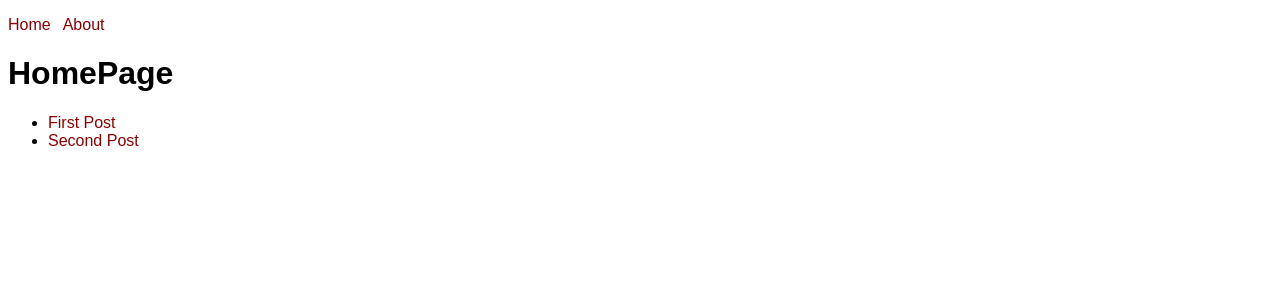
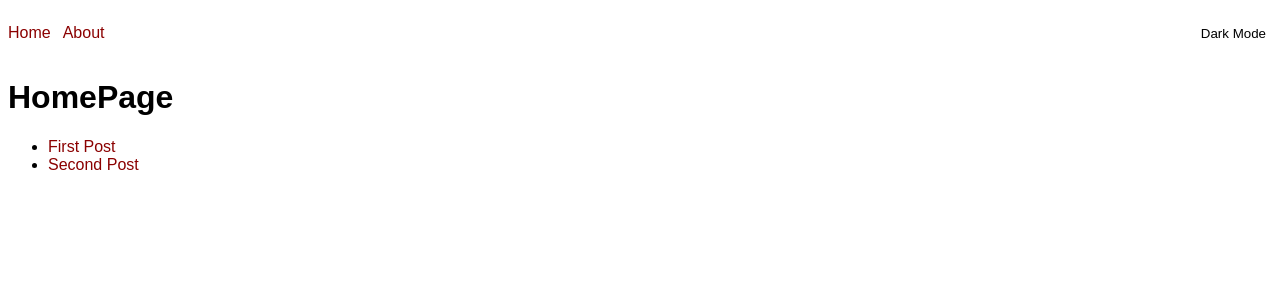
Before and after one commit to tamy-vivas/next-tutorial, a Next.js app in the folder next-blog/: page / in a window 1280 px wide. Shown: the top 300 px of the page. Built offline with nearby package versions, Linux system fonts and the light colour scheme.

Commit message:
feat: ThemeSwitch component

```diff
--- a/next-blog/components/NavBar.js
+++ b/next-blog/components/NavBar.js
@@ -1,4 +1,5 @@
 import Link from "next/link";
+import ThemeSwitch from "./ThemeSwitch";
 
 export const NavBar = () => {
   return (
@@ -11,7 +12,12 @@
           <Link href="/about">About</Link>
         </li>
       </ul>
+      <ThemeSwitch />
       <style jsx>{`
+        nav {
+          display: flex;
+          justify-content: space-between;
+        }
         ul {
           list-style-type: none;
           padding: 0;
--- /dev/null
+++ b/next-blog/components/ThemeSwitch.js
@@ -0,0 +1,21 @@
+import { useState } from "react";
+
+const ThemeSwitch = () => {
+  const [darkMode, setDarkMode] = useState(false);
+
+  const text = darkMode ? "Light Mode" : "Dark Mode";
+  return (
+    <>
+      <button onClick={() => setDarkMode(!darkMode)}>{text}</button>
+      <style jsx>{`
+        button {
+          background: none;
+          border: none;
+          cursor: pointer;
+        }
+      `}</style>
+    </>
+  );
+};
+
+export default ThemeSwitch;
```
